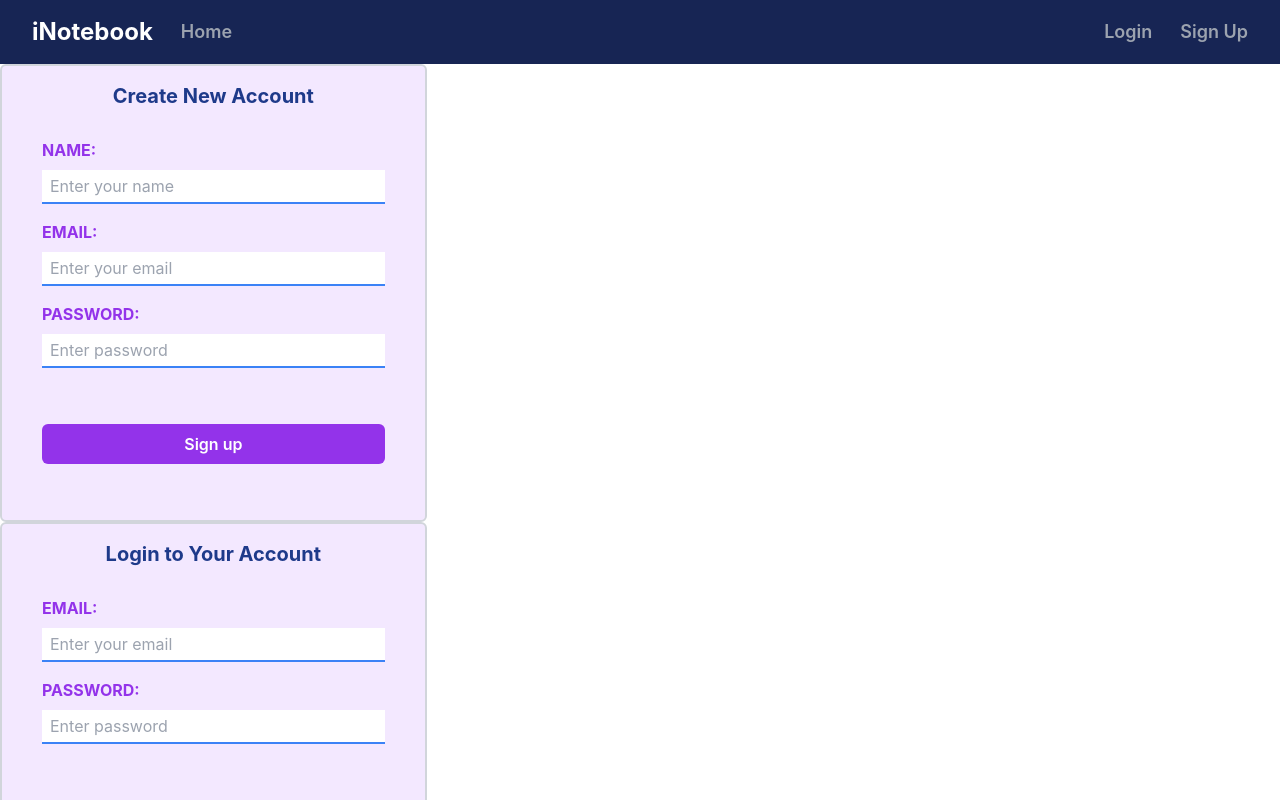
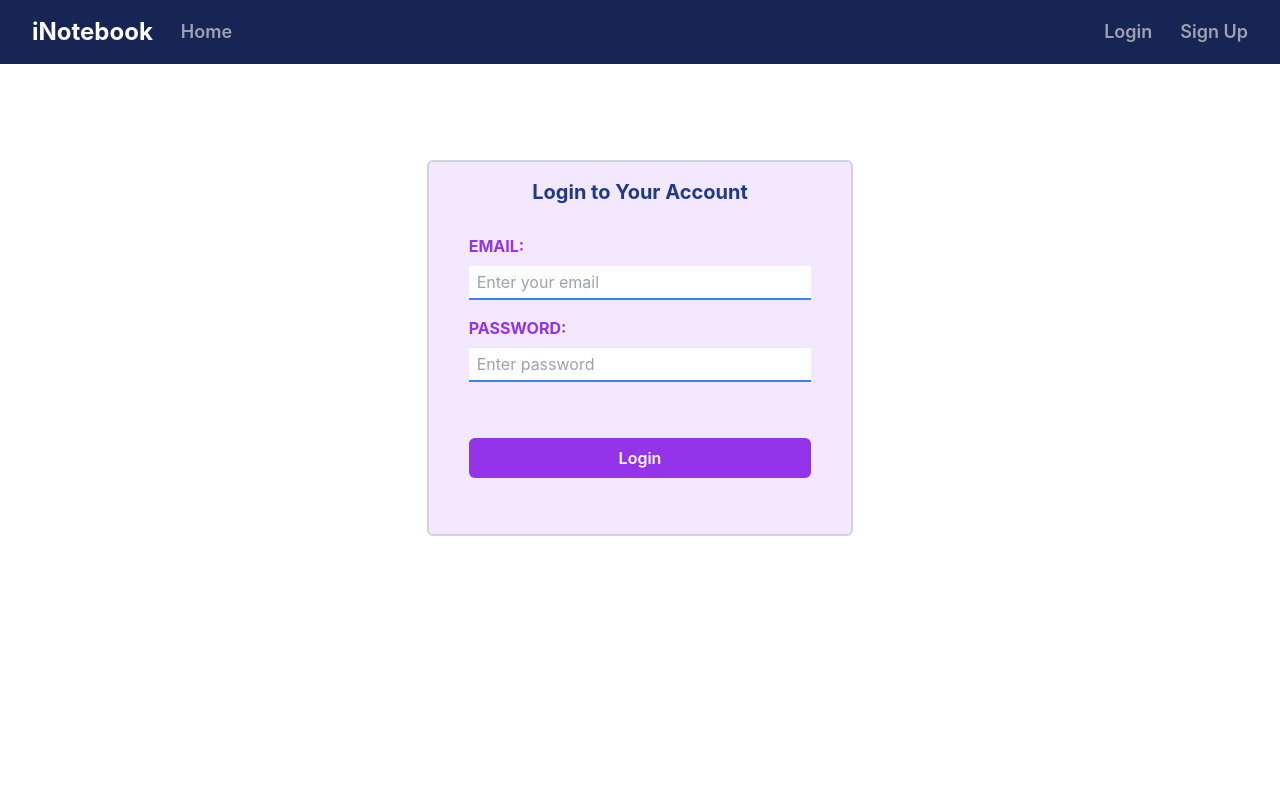
Before and after one commit to prantiranibanda/Notebook, a React (Create React App) app: page /login in a window 1280 px wide. Shown: the top 800 px of the page. Built offline with nearby package versions, Linux system fonts and the light colour scheme; no server answers.

Commit message:
Login and signup API fetch done

```diff
--- a/src/App.js
+++ b/src/App.js
@@ -3,14 +3,17 @@ import Home from './components/Home';
 import Signup from './components/Signup';
 import Navbar from './components/Navbar';
 import Login from './components/Login';
+import {Routes, Route} from "react-router-dom";
 
 function App() {
   return (
     <div>
       <Navbar/>
-      <Signup/>
-      <Login/>
-      <Home/>
+        <Routes>
+          <Route path="/" element={<Home />}></Route>
+          <Route path="/login" element={<Login/>}></Route>
+          <Route path="/signup"  element={<Signup/>}></Route>
+        </Routes>
     </div>
   );
 }
--- a/src/components/Login.jsx
+++ b/src/components/Login.jsx
@@ -1,8 +1,8 @@
 import React, { useState } from 'react'
 
 const Login = () => {
-  const [email, setEmail] = useState();
-  const [password, setPassword] = useState();
+    const [email, setEmail] = useState("");
+    const [password, setPassword] = useState("");
 
     function handleEmail(event){
         setEmail(event.target.value)
@@ -10,8 +10,27 @@ const Login = () => {
     function handlePassword(event){
         setPassword(event.target.value)
     }
-
+    async function loginUser(data){
+        const response = await fetch("http://localhost:5000/api/auth/login", {
+            method: "POST",
+            headers: {
+                "Content-Type": "application/json",
+            },
+            body: JSON.stringify(data),
+        })
+        let resp = await response.json();
+        console.log(resp);
+        setEmail("");
+        setPassword("");
+    }
+    function storeUserData(){
+        let data = {}
+        data.email = email;
+        data.password = password;
+        loginUser(data);
+    }
   return (
+    <div className="flex justify-center mt-24">
         <div className="w-1/3 bg-purple-100 pt-4 pb-14 px-10 rounded-md border-2 border-gray-300">
             <div className="text-center font-bold text-xl text-blue-900 pb-7">Login to Your Account</div>
             <div className="mb-4">
@@ -22,7 +41,8 @@ const Login = () => {
                 <div className="font-bold pb-2 text-purple-600">PASSWORD:</div>
                 <input type="text" name="tag" placeholder="Enter password" className="focus:outline-none border-b-2 border-blue-500 w-full py-1 px-2" value={password} onChange={handlePassword}/>
             </div>
-      <div className="text-center bg-purple-600 mt-14 py-2 rounded-md text-white font-semibold hover:cursor-pointer">Login</div>
+            <div className="text-center bg-purple-600 mt-14 py-2 rounded-md text-white font-semibold hover:cursor-pointer" onClick={storeUserData}>Login</div>
+        </div>
     </div>
   )
 }
--- a/src/components/Navbar.jsx
+++ b/src/components/Navbar.jsx
@@ -1,13 +1,14 @@
-import React from 'react'
+import React from "react";
+import { Link } from "react-router-dom";
 
 const Navbar = () => {
   return (
     <div className="flex space-x-7 bg-blue-950 text-white py-4 px-8 items-center">
       <div className="text-2xl font-bold">iNotebook</div>
-      <div className="text-gray-400 font-semibold hover:text-white hover:cursor-pointer text-lg">Home</div>
+      <Link to="/" className="text-gray-400 font-semibold hover:text-white hover:cursor-pointer text-lg">Home</Link>
       <div className="flex space-x-7 justify-end w-full">
-        <div className="text-gray-400 font-semibold hover:text-white hover:cursor-pointer text-lg">Login</div>
-        <div className="text-gray-400 font-semibold hover:text-white hover:cursor-pointer text-lg">Sign Up</div>
+        <Link to="/login" className="text-gray-400 font-semibold hover:text-white hover:cursor-pointer text-lg">Login</Link>
+        <Link to="/signup" className="text-gray-400 font-semibold hover:text-white hover:cursor-pointer text-lg">Sign Up</Link>
       </div>
     </div>
   )
--- a/src/components/Signup.jsx
+++ b/src/components/Signup.jsx
@@ -1,9 +1,9 @@
 import React, { useState } from 'react'
 
 const Signup = () => {
-  const [name, setName] = useState();
-  const [email, setEmail] = useState();
-  const [password, setPassword] = useState();
+  const [name, setName] = useState("");
+  const [email, setEmail] = useState("");
+  const [password, setPassword] = useState("");
 
   function handleName(event){
     setName(event.target.value)
@@ -14,8 +14,31 @@ const Signup = () => {
   function handlePassword(event){
     setPassword(event.target.value)
   }
+
+  async function createUser(data){
+    const response = await fetch("http://localhost:5000/api/auth/createuser", {
+        method: "POST",
+        headers: {
+            "Content-Type": "application/json",
+        },
+        body: JSON.stringify(data),
+    })
+    let resp = await response.json();
+    console.log(resp);
+    setName("");
+    setEmail("");
+    setPassword("");
+  }
+  function storeUserData(){
+    let data = {}
+    data.name = name;
+    data.email = email;
+    data.password = password;
+    createUser(data);
+  }
   return (
-    <div className="w-1/3 bg-purple-100 pt-4 pb-14 px-10 rounded-md border-2 border-gray-300">
+    <div className="flex justify-center mt-24">
+      <div className="w-1/3 bg-purple-100 pt-4 pb-14 px-10 rounded-md border-2 border-gray-300">
       <div className="text-center font-bold text-xl text-blue-900 pb-7">Create New Account</div>
       <div className="mb-4">
           <div className="font-bold pb-2 text-purple-600">NAME:</div>
@@ -29,7 +52,8 @@ const Signup = () => {
           <div className="font-bold pb-2 text-purple-600">PASSWORD:</div>
           <input type="text" name="tag" placeholder="Enter password" className="focus:outline-none border-b-2 border-blue-500 w-full py-1 px-2" value={password} onChange={handlePassword}/>
       </div>
-      <div className="text-center bg-purple-600 mt-14 py-2 rounded-md text-white font-semibold hover:cursor-pointer">Sign up</div>
+      <div className="text-center bg-purple-600 mt-14 py-2 rounded-md text-white font-semibold hover:cursor-pointer" onClick={storeUserData}>Sign up</div>
+    </div>
     </div>
   )
 }
--- a/src/index.js
+++ b/src/index.js
@@ -3,11 +3,14 @@ import ReactDOM from 'react-dom/client';
 import './index.css';
 import App from './App';
 import reportWebVitals from './reportWebVitals';
+import { BrowserRouter } from 'react-router-dom';
 
 const root = ReactDOM.createRoot(document.getElementById('root'));
 root.render(
   <React.StrictMode>
-    <App />
+    <BrowserRouter>
+      <App />
+    </BrowserRouter>
   </React.StrictMode>
 );
 reportWebVitals();
```
Lines whose indentation alone changed are shown as unchanged.
